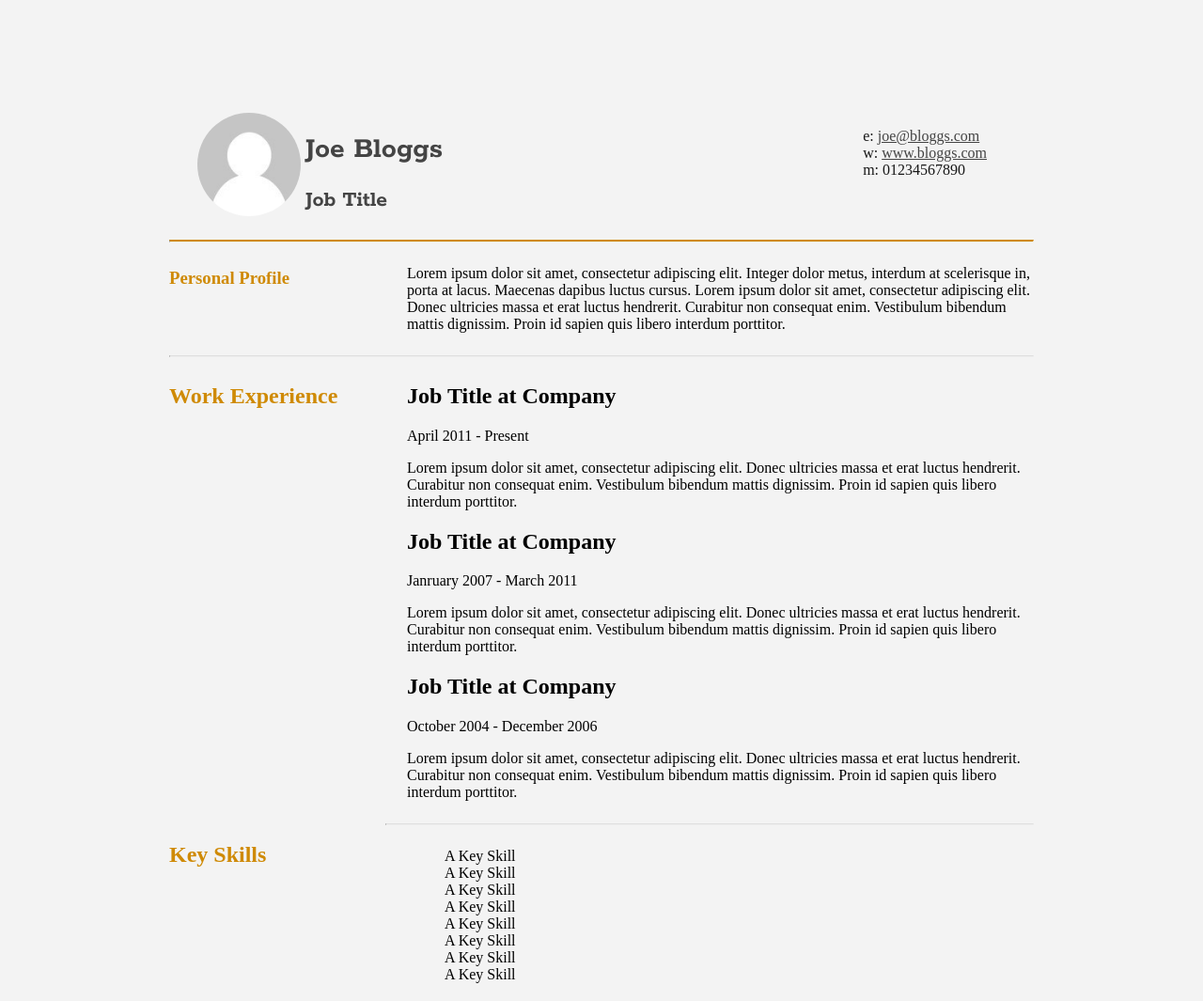
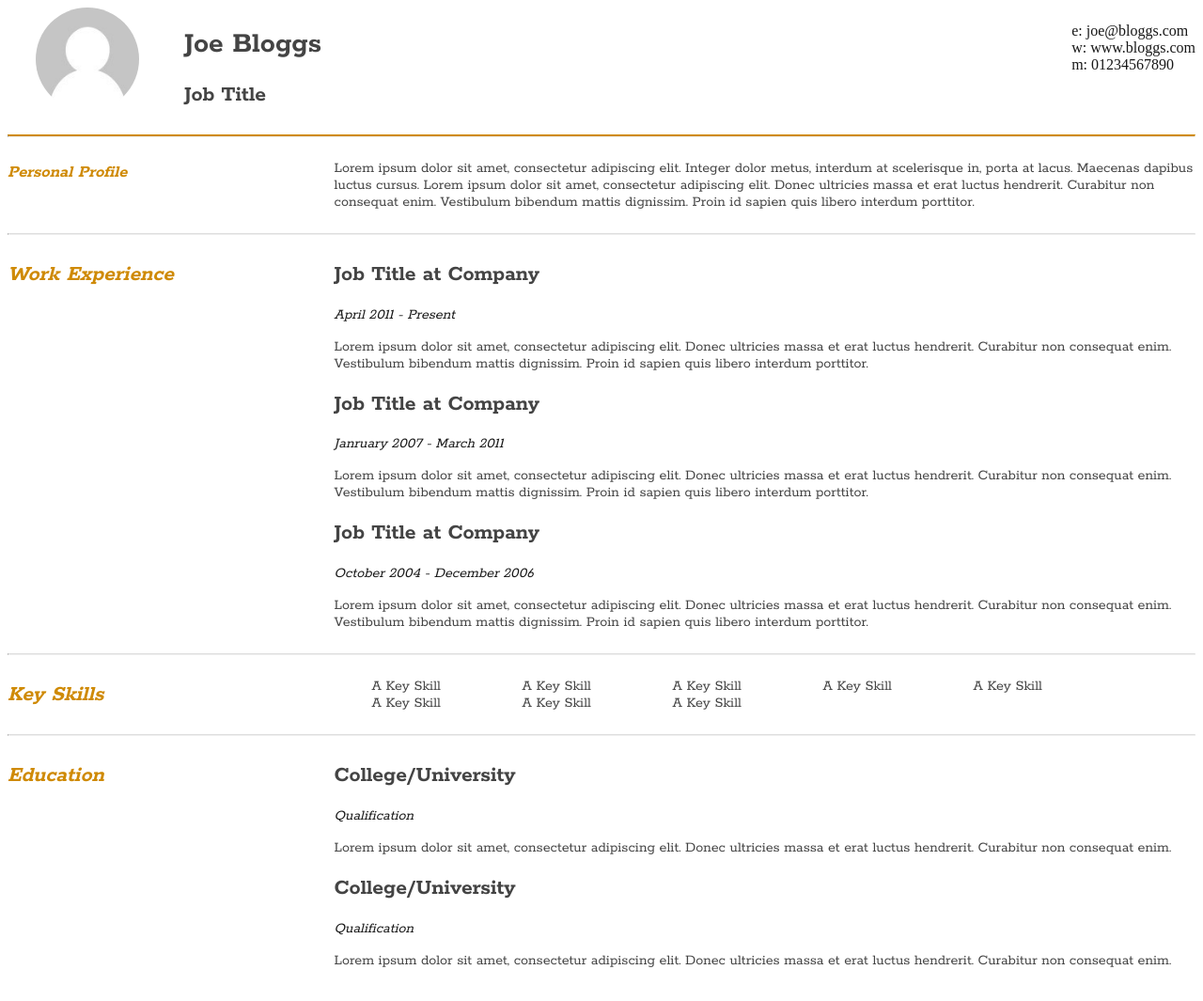
Before and after one commit to Kenzie-Academy-Brasil-Developers/estilizar-curriculo-sprint-2-theogandara, a plain HTML site: page index.html in a window 1280 px wide. Shown: the top 1065 px of the page at 94% size. Drawn offline with Linux system fonts and the light colour scheme.

Commit message:
alterado estilo

```diff
--- a/index.html
+++ b/index.html
@@ -78,13 +78,13 @@
 			<div class="clear"></div>
 		</section>
 
+		<hr class="linhaPreta">
 
 		<section>
 			<div class="sectionTitle">
 				<h1>Key Skills</h1>
 			</div>
 
-			<hr class="linhaPreta">
 
 			<div class="sectionContent">
 				<ul class="keySkills">
--- a/style.css
+++ b/style.css
@@ -11,7 +11,7 @@
 #name {
 	color: #444444;
 	float: left;
-	font-family: Rokkitt;
+	font-family: 'rokkitt', sans-serif;
 }
 
 #contactDetails {
@@ -23,19 +23,24 @@
 	float: left;
 	width: 25%;
 	color: #cf8a05;
-	font-style: Helvetica;
+	font-style: italic;
+	font-family: 'Rokkitt', sans-serif;
 }
 
 .sectionContent {
 	float: right;
 	width: 72.5%;
-
+	font-style: normal;
+	font-family: 'Rokkitt';
+	color: #444444;
 }
 
 .linhaCabecalho{
 	border-top: 2px solid #cf8a05;
 }
 
+.keySkills{
+}
 
 div img{
 	width: 110px;
@@ -44,33 +49,31 @@ div img{
 	margin-left: 30px;
 }
 
-#top{
-	margin: 60px;
-}
-
-ul{
-	list-style:none;
-}
-
-a{
-	margin-right: 50px;
-	color:#444444;
-}
-
 
 .linhaPreta{
 	border-top: 1px solid #dedede;
 }
 
-#cv{
-	margin: 120px;
+.subDetails{
+	font-style: italic;
+	color: #181818;
 }
 
-#top{
-	background-color: #f3f3f3;
-	font-style: Helvetica;
+h2{
+	color: #444444;
 }
 
-body, html{
-	font-style: Lato;
+.sectionContent ul li{
+	width:10em;
+	float:left;
 }
+
+ul{
+
+	list-style: none;
+}
+
+a{
+	color: #181818;
+	text-decoration: none;
+}
```
